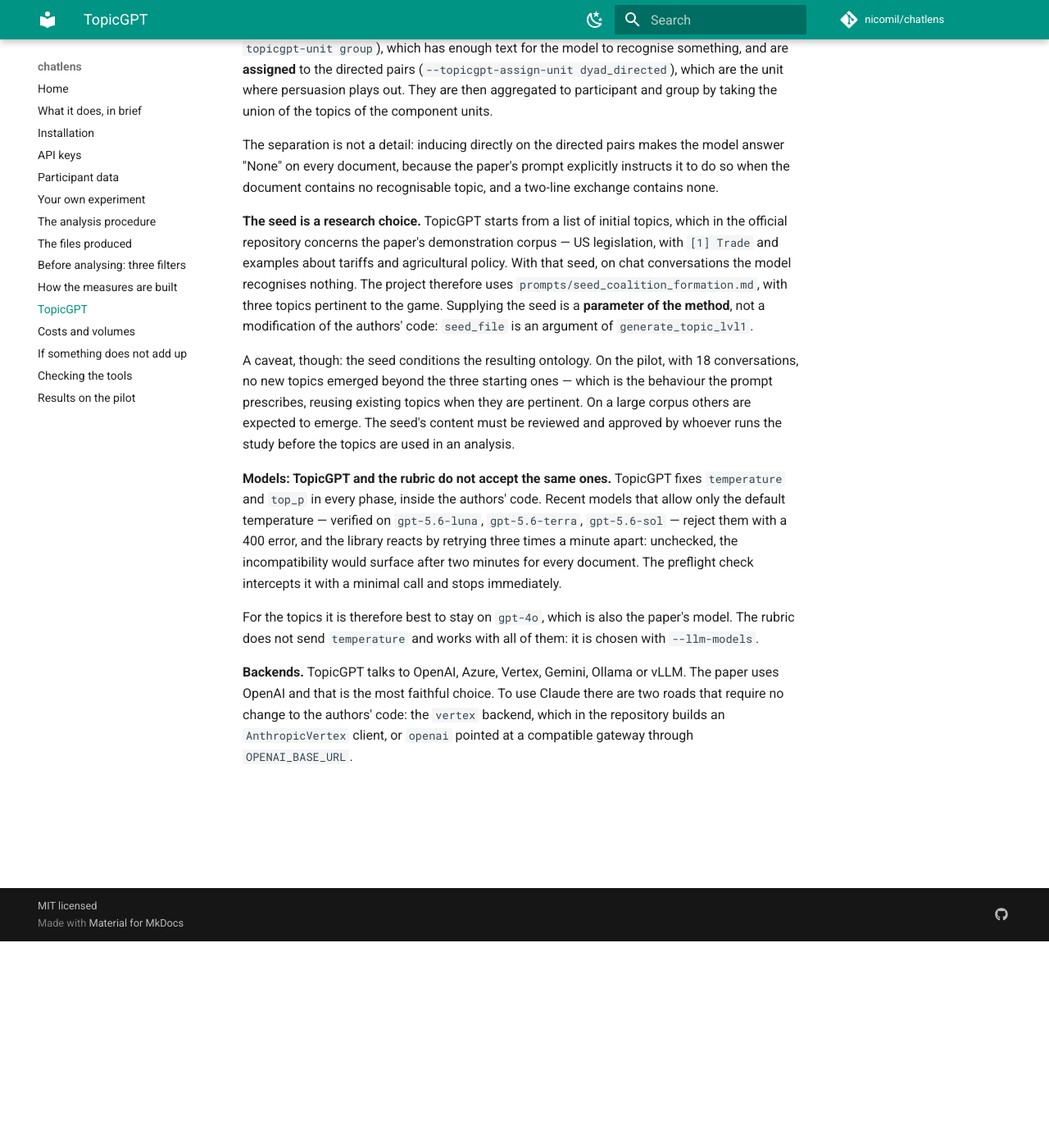
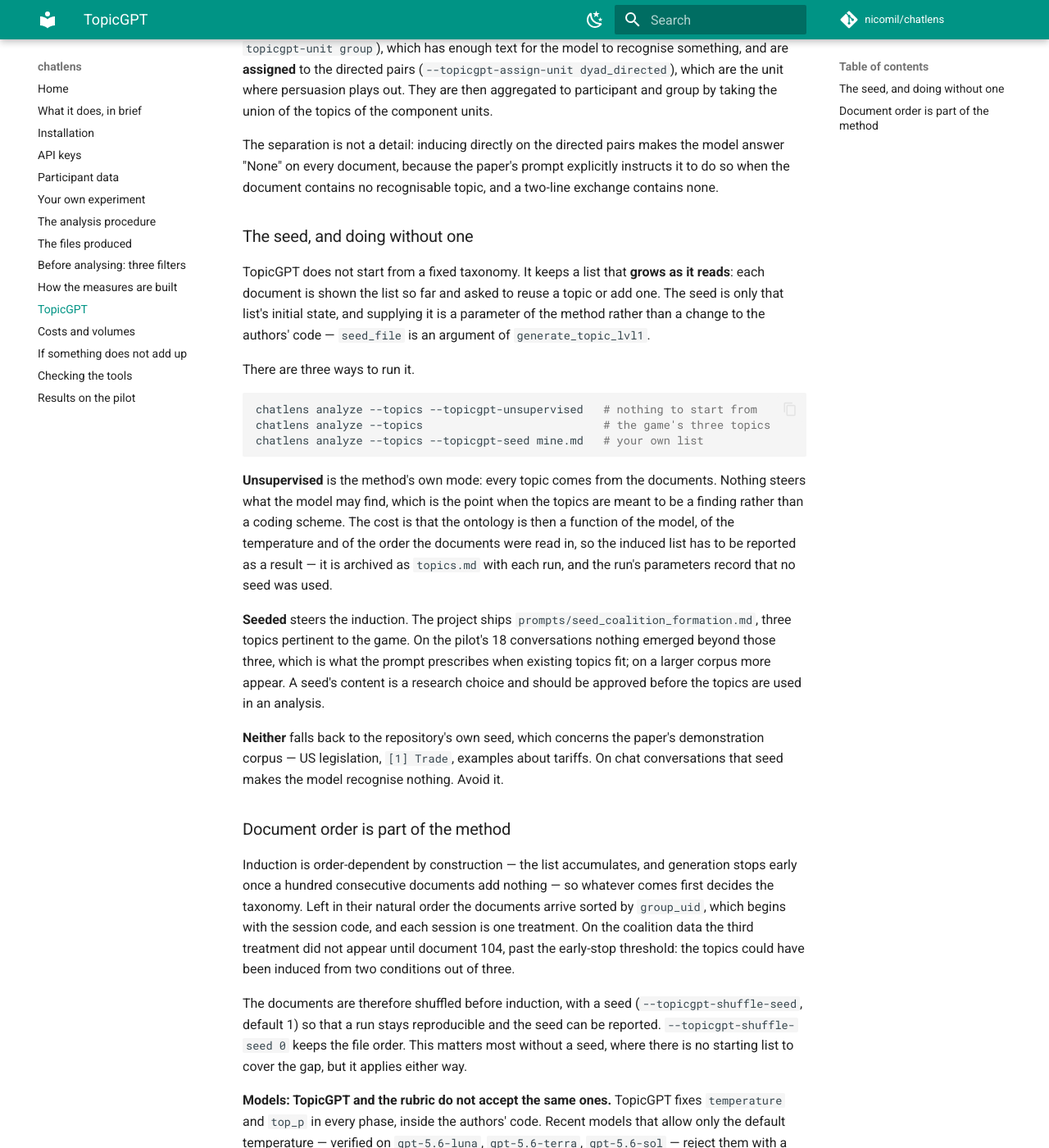
Before and after one commit to nicomil/chatlens, an MkDocs documentation site: the page built from docs/10-topicgpt.md, in a window 1280 px wide and 1400 px high, scrolled down 252 px. Shown: the whole window at 82% size. Built offline with MkDocs 1.6.1 and Material for MkDocs 9.7.7, drawn with Linux system fonts in a browser that asks for light colours; comment, search, counter and statistics services are not loaded.

Commit message:
feat(topics): unsupervised induction, and fix the order the documents are read in
The supervisor asked whether the topics can be induced with no seed at all.
They can: TopicGPT does not start from a fixed taxonomy but from a list that
grows as it reads, and `TopicTree.from_seed_file` accepts an empty file or None
and builds an empty tree. Only our wrapper insisted on a seed.
`--topicgpt-unsupervised` removes that, writing an empty seed into the run's
folder so the archive records what was used.

Checking it turned up a defect that unsupervised mode makes decisive. Induction
is order-dependent by construction — the list accumulates, each document is
shown the list so far, and generation stops once a hundred consecutive
documents add nothing — so whatever comes first decides the taxonomy. The
documents arrived in `group_uid` order, and a group_uid begins with the session
code, and each session is one treatment. On the coalition data:

    public          first document   1
    private         first document  48
    private_no_dwl  first document 104     <- early_stop is 100

The topics could have been induced from two conditions out of three, and the
third is the one with the most disagreement. A seed masks this, because its
topics already cover the space; without one there is nothing to cover the gap.

The documents are now shuffled before induction with a reported seed
(`--topicgpt-shuffle-seed`, default 1, 0 to keep the file order). On the real
data all three treatments now appear within the first five documents and the
first hundred are 34/41/25. This changes the induced topics of a seeded run
too — no topic run has yet been made on the final dataset, so nothing published
is affected, and the changelog says so.

Also: the dry run wrote the input in a different order from the one the real
run would send, which made it a check on something that never happens. Both
paths now go through `generation_order()`.

The archive and the dashboard record the mode, the seed and the shuffle seed:
months later nothing else says whether a topic list was steered.

Tests state the defect rather than only the fix, so it cannot come back
unnoticed. 197 in total.

````diff
--- a/docs/10-topicgpt.md
+++ b/docs/10-topicgpt.md
@@ -17,21 +17,56 @@
 instructs it to do so when the document contains no recognisable topic, and a
 two-line exchange contains none.
 
-**The seed is a research choice.** TopicGPT starts from a list of initial
-topics, which in the official repository concerns the paper's demonstration
-corpus — US legislation, with `[1] Trade` and examples about tariffs and
-agricultural policy. With that seed, on chat conversations the model recognises
-nothing. The project therefore uses `prompts/seed_coalition_formation.md`, with
-three topics pertinent to the game. Supplying the seed is a **parameter of the
-method**, not a modification of the authors' code: `seed_file` is an argument of
-`generate_topic_lvl1`.
+### The seed, and doing without one
 
-A caveat, though: the seed conditions the resulting ontology. On the pilot, with
-18 conversations, no new topics emerged beyond the three starting ones — which
-is the behaviour the prompt prescribes, reusing existing topics when they are
-pertinent. On a large corpus others are expected to emerge. The seed's content
-must be reviewed and approved by whoever runs the study before the topics are
-used in an analysis.
+TopicGPT does not start from a fixed taxonomy. It keeps a list that **grows as
+it reads**: each document is shown the list so far and asked to reuse a topic or
+add one. The seed is only that list's initial state, and supplying it is a
+parameter of the method rather than a change to the authors' code — `seed_file`
+is an argument of `generate_topic_lvl1`.
+
+There are three ways to run it.
+
+```bash
+chatlens analyze --topics --topicgpt-unsupervised   # nothing to start from
+chatlens analyze --topics                           # the game's three topics
+chatlens analyze --topics --topicgpt-seed mine.md   # your own list
+```
+
+**Unsupervised** is the method's own mode: every topic comes from the
+documents. Nothing steers what the model may find, which is the point when the
+topics are meant to be a finding rather than a coding scheme. The cost is that
+the ontology is then a function of the model, of the temperature and of the
+order the documents were read in, so the induced list has to be reported as a
+result — it is archived as `topics.md` with each run, and the run's parameters
+record that no seed was used.
+
+**Seeded** steers the induction. The project ships
+`prompts/seed_coalition_formation.md`, three topics pertinent to the game. On
+the pilot's 18 conversations nothing emerged beyond those three, which is what
+the prompt prescribes when existing topics fit; on a larger corpus more appear.
+A seed's content is a research choice and should be approved before the topics
+are used in an analysis.
+
+**Neither** falls back to the repository's own seed, which concerns the paper's
+demonstration corpus — US legislation, `[1] Trade`, examples about tariffs. On
+chat conversations that seed makes the model recognise nothing. Avoid it.
+
+### Document order is part of the method
+
+Induction is order-dependent by construction — the list accumulates, and
+generation stops early once a hundred consecutive documents add nothing — so
+whatever comes first decides the taxonomy. Left in their natural order the
+documents arrive sorted by `group_uid`, which begins with the session code, and
+each session is one treatment. On the coalition data the third treatment did
+not appear until document 104, past the early-stop threshold: the topics could
+have been induced from two conditions out of three.
+
+The documents are therefore shuffled before induction, with a seed
+(`--topicgpt-shuffle-seed`, default 1) so that a run stays reproducible and the
+seed can be reported. `--topicgpt-shuffle-seed 0` keeps the file order. This
+matters most without a seed, where there is no starting list to cover the gap,
+but it applies either way.
 
 **Models: TopicGPT and the rubric do not accept the same ones.** TopicGPT fixes
 `temperature` and `top_p` in every phase, inside the authors' code. Recent
````
Also changed, not shown: CHANGELOG.md (+17 -0 lines), README.md (+49 -14 lines), 6 other files.
